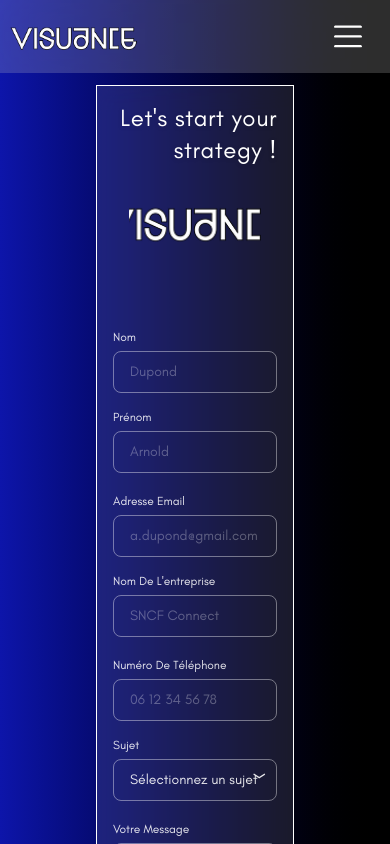
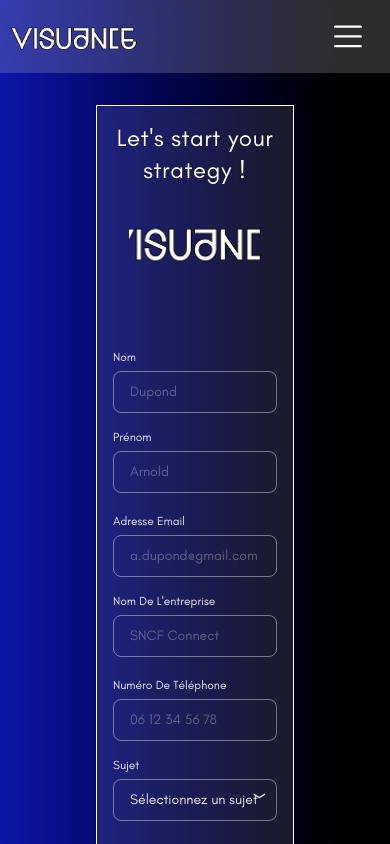
Before and after one commit to 4skygroup/visuance, a React (Vite) app: page /contact in a window 390 px wide. Shown: the top 844 px of the page. Built offline with nearby package versions, Linux system fonts and the light colour scheme.

Commit message:
Contact page gap adjustment

```diff
--- a/src/pages/Contact.tsx
+++ b/src/pages/Contact.tsx
@@ -13,7 +13,7 @@ export default function Contact() {
   });
   return (
     <div>
-      <div className="bg-linear-to-r from-visuance-gradient-blue to-black top flex flex-col gap-y-0 px-20 py-5 max-sm:pt-0 w-full scroll-smooth">
+      <div className="bg-linear-to-r from-visuance-gradient-blue to-black top flex flex-col max-md:gap-y-5 px-20 py-5 max-sm:pt-0 w-full scroll-smooth">
         <Header />
         <div className="w-full min-h-[calc(90vh-100px)] py-3 px-4 md:px-8 flex items-center justify-center">
           {/* Cadre principal arrondi de la maquette */}
@@ -23,7 +23,7 @@ export default function Contact() {
                     Contact us
                 </h1> */}
 
-            <p className="text-2xl md:text-3xl text-right mb-2 tracking-wide text-white drop-shadow-sm">
+            <p className="text-2xl md:text-3xl text-right mb-2 tracking-wide text-white drop-shadow-sm max-md:text-center">
               Let&apos;s start your strategy !
             </p>
 
```
